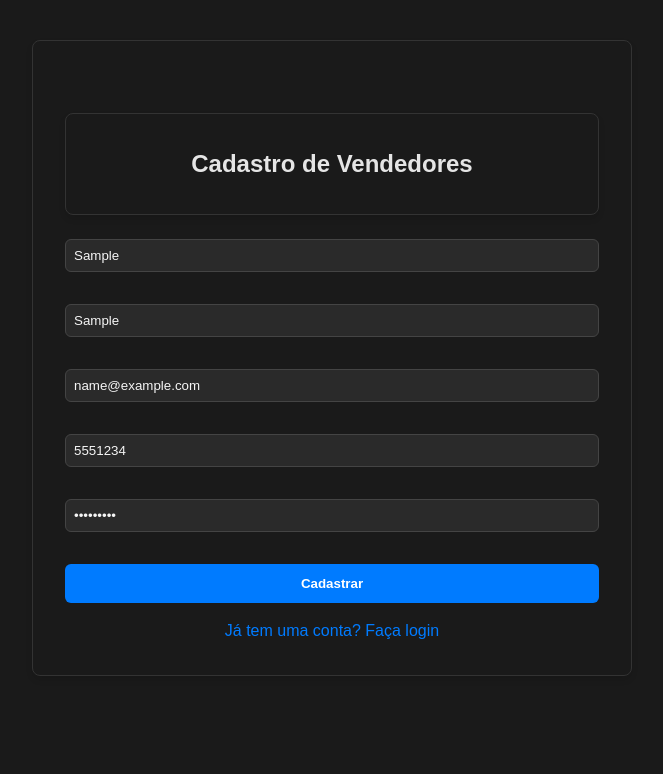
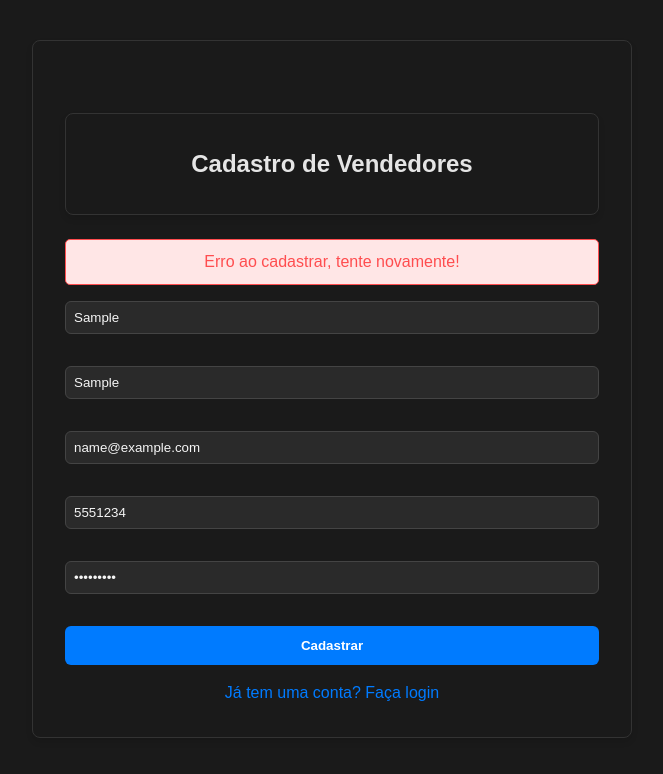
Before and after one commit to FrankRibe/ms-market-management-frontend, a React (Vite) app: page / in a window 1280 px wide. Both pictures are taken after typing "Sample", "Sample", "name@example.com", "5551234", "Sample123" into the empty fields and a click on the button "Cadastrar". Shown: the top 774 px of the page, without its empty margins (308-971 px from the left). Built offline with nearby package versions, Linux system fonts and the light colour scheme; no server answers.

Commit message:
implementação das verificações para criar um Seller

```diff
--- a/src/pages/Cadastro/index.css
+++ b/src/pages/Cadastro/index.css
@@ -74,3 +74,13 @@ form + a {
 form + a:hover {
     text-decoration: underline;
 }
+
+.error-message {
+    color: #ff4d4f; /* Vermelho */
+    background-color: #ffe6e6; /* Fundo claro */
+    padding: 10px;
+    border: 1px solid #ff4d4f;
+    border-radius: 5px;
+    margin-bottom: 1rem;
+    text-align: center;
+}
--- a/src/pages/Cadastro/index.jsx
+++ b/src/pages/Cadastro/index.jsx
@@ -1,6 +1,6 @@
 import { Link } from 'react-router-dom';
 import './index.css';
-import { useRef } from 'react';
+import { useRef, useState } from 'react';
 import api from '../../services/api';
 
 function Cadastro() {
@@ -9,6 +9,7 @@ function Cadastro() {
     const emailRef = useRef();
     const phoneRef = useRef();
     const passwordRef = useRef();
+    const [errorMessage, setErrorMessage] = useState(''); // Estado para armazenar mensagens de erro
 
     async function handleSubmit(event) {
         event.preventDefault();
@@ -22,14 +23,28 @@ function Cadastro() {
                 password: passwordRef.current.value,
             });
             alert('Cadastro realizado com sucesso!');
+            setErrorMessage(''); // Limpa mensagens de erro após sucesso
+
+            // Limpa os campos do formulário
+            nameRef.current.value = '';
+            cnpjRef.current.value = '';
+            emailRef.current.value = '';
+            phoneRef.current.value = '';
+            passwordRef.current.value = '';
         } catch (error) {
-            alert('Erro ao cadastrar, tente novamente!');
+            // Verifica se há uma resposta do backend
+            if (error.response && error.response.data && error.response.data.erro) {
+                setErrorMessage(error.response.data.erro); // Define a mensagem de erro do backend
+            } else {
+                setErrorMessage('Erro ao cadastrar, tente novamente!'); // Mensagem genérica
+            }
         }
     }
 
     return (
         <div className="container">
             <h1 className="container">Cadastro de Vendedores</h1>
+            {errorMessage && <p className="error-message">{errorMessage}</p>} {/* Exibe a mensagem de erro */}
             <form onSubmit={handleSubmit}>
                 <input ref={nameRef} type="text" placeholder="Nome" />
                 <input ref={cnpjRef} type="text" placeholder="CNPJ" />
```
